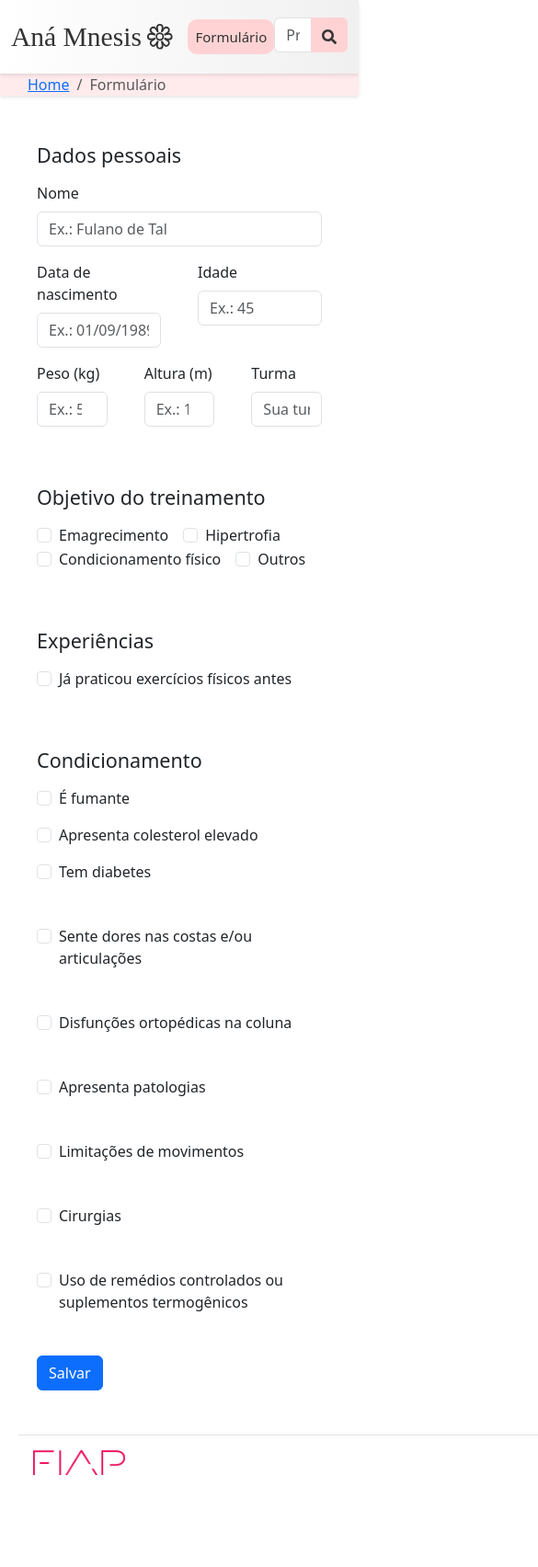
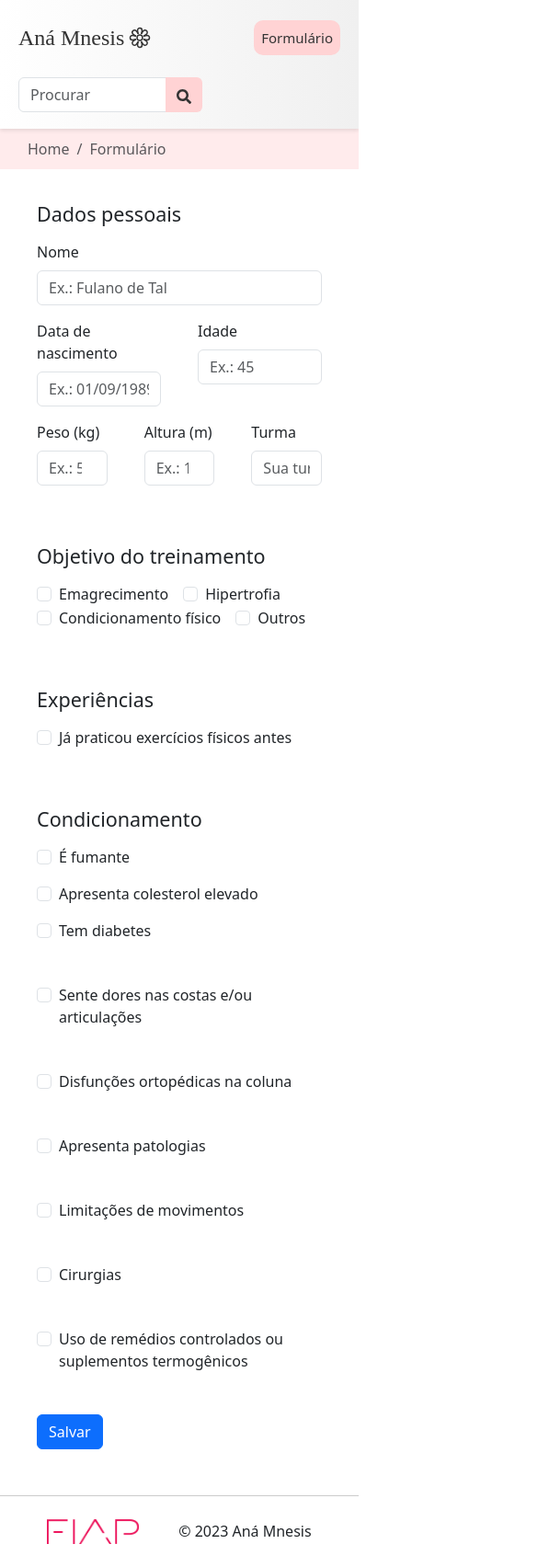
Before and after one commit to siloke/formulario-anamnese, a React (Vite) app: page / in a window 390 px wide. Shown: the top 1704 px of the page at 92% size, 585 px wide, since content can reach past the window. Before the commit the page ends 1644 px from the top, so only its background shows below. Built offline with nearby package versions, Linux system fonts and the light colour scheme.

Commit message:
responsividade e otimização

```diff
--- a/src/App.jsx
+++ b/src/App.jsx
@@ -12,15 +12,10 @@ import Footer from "./components/Footer/Footer.jsx";
 const getAge = dateString => {
   const date = new Date();
   const birthDate = new Date(dateString);
-  let age = date.getFullYear() - birthDate.getFullYear();
+  const age = date.getFullYear() - birthDate.getFullYear();
 
   date.setFullYear(birthDate.getFullYear());
-
-  if (date < birthDate) {
-    age--;
-  }
-
-  return age;
+  return date < birthDate ? age - 1 : age;
 }
 
 const App = () => {
@@ -29,7 +24,7 @@ const App = () => {
   const [elemento, setElemento] = useState('');
   const commands = [
     {
-      command: ["próximo", "próxima", "ok"],
+      command: ["próxim(o)(a)", "ok"],
       callback: () => avancarEntrada(true)
     },
     {
@@ -37,7 +32,7 @@ const App = () => {
       callback: () => avancarEntrada(false)
     },
     {
-      command: "escreva *",
+      command: ["escrev(a)(e) *"],
       callback: (texto) => {
         if (texto) {
           formik.setFieldValue(elemento.name, texto)
@@ -52,7 +47,9 @@ const App = () => {
       command: ["confere", "marcar"],
       callback: () => {
         if (elemento.type === 'checkbox') {
-          console.log(formik.setFieldValue(elemento.name, !formik.values[elemento.name]))
+          formik.setFieldValue(elemento.name, !formik.values[elemento.name]).then(
+            () => setTimeout(() => avancarEntrada(true), 100)
+          )
         }
       }
     },
@@ -148,7 +145,7 @@ const App = () => {
     <>
       <Header/>
       <Breadcumb/>
-      <Box maxWidth={1000} width="100%" height="100vh" m="0 auto" p={20}>
+      <Box maxWidth={1000} m="0 auto" p={20}>
         <Form ref={formRef} onSubmit={formik.handleSubmit}>
           <Box mx={20} className="my-3">
             <h4>Dados pessoais</h4>
@@ -532,11 +529,10 @@ const App = () => {
           <Box mx={20}>
             <Button variant="primary" type="submit">Salvar</Button>
           </Box>
-          <Footer/>
         </Form>
       </Box>
+      <Footer/>
     </>
-
   );
 }
 
--- a/src/components/Breadcrumbs/Breadcumb.jsx
+++ b/src/components/Breadcrumbs/Breadcumb.jsx
@@ -4,8 +4,8 @@ import {StyledBreadcumb} from "./StyledBreadcumb.jsx";
 export const Breadcumb = () => {
     return (
         <StyledBreadcumb>
-            <Breadcrumb>
-                <Breadcrumb.Item href="#" className="b-item">Home</Breadcrumb.Item>
+            <Breadcrumb className="b">
+                <Breadcrumb.Item href="#" className="b-item" active>Home</Breadcrumb.Item>
                 <Breadcrumb.Item href="#" className="b-item" active> Formulário</Breadcrumb.Item>
             </Breadcrumb>
         </StyledBreadcumb>
--- a/src/components/Breadcrumbs/StyledBreadcumb.jsx
+++ b/src/components/Breadcrumbs/StyledBreadcumb.jsx
@@ -2,14 +2,17 @@ import styled from "styled-components";
 import {Box} from "reflexbox";
 
 export const StyledBreadcumb = styled(Box)`
-  width: 100%;
-  height: auto;
   text-decoration: none;
   background-color: #FFEBEC;
-  padding: 0 30px;
-  box-shadow: 0 2px 4px rgba(0, 0, 0, 0.1); /* Adicione a sombra desejada */
+  padding: 10px 30px;
+  padding
+  box-shadow: 0 2px 4px rgba(0, 0, 0, .1);
 
-  .breadcrumb-item {
+  .b * {
+    margin: 0
+  }
+
+  .b-item {
     text-decoration: none;
   }
 `
--- a/src/components/Footer/Footer.jsx
+++ b/src/components/Footer/Footer.jsx
@@ -2,20 +2,20 @@ import React from 'react';
 import { Container, Row, Col } from 'react-bootstrap';
 import {StyledFooter} from "./StyledFooter.jsx";
 import logo from '../../assets/images/logo-fiap.png'
+import { Box, Flex } from 'reflexbox';
+
 const Footer = () => {
     return (
-        <StyledFooter>
-            <footer className="mt-5">
-                <Container fluid={true}>
-                    <Row className="border-top justify-content-between p-3">
-                        <Col className="p-0" md={3} sm={12}>
-                            <img src={logo} alt="Logo da FIAP"/>
-                        </Col>
-                        <Col className="p-0 d-flex justify-content-end" md={3}>
-                            © 2023 Aná Mnesis
-                        </Col>
-                    </Row>
-                </Container>
+        <StyledFooter mt={30}>
+            <footer>
+                <Flex justifyContent="space-around" alignItems="center" px={20} py={10} flexWrap="wrap">
+                    <Box py={15} ml={10}>
+                        <img src={logo} alt="Logo da FIAP"/>
+                    </Box>
+                    <Box py={15} mr={10}>
+                        <span>© 2023 Aná Mnesis</span>
+                    </Box>
+                </Flex>
             </footer>
         </StyledFooter>
     );
--- a/src/components/Footer/StyledFooter.jsx
+++ b/src/components/Footer/StyledFooter.jsx
@@ -2,11 +2,9 @@ import styled from "styled-components";
 import {Box} from "reflexbox";
 
 export const StyledFooter = styled(Box)`
-  width: 100vh;
-  height: auto;
+  border-top: 1px solid #0003;
 
   img {
     width: 100px;
   }
-
 `
--- a/src/components/Header/Header.jsx
+++ b/src/components/Header/Header.jsx
@@ -13,17 +13,18 @@ function Header() {
             <Navbar className="container-navbar">
                 <Container className="container-header">
 
-                    <Navbar.Brand className="logo" href="#home"> Aná Mnesis <IoFlowerOutline /></Navbar.Brand>
+                    <Navbar.Brand className="logo" href="#home">
+                        Aná Mnesis
+                        <IoFlowerOutline />
+                    </Navbar.Brand>
 
-                    <Nav className="me-auto">
+                    <Nav>
                         <Nav.Link href="#home" className="links">Formulário</Nav.Link>
                     </Nav>
 
-                    <InputGroup className="mb-1">
+                    <InputGroup className="search">
                         <Form.Control
                             placeholder="Procurar"
-                            aria-label="Recipient's username"
-                            aria-describedby="basic-addon2"
                         />
                         <Button style={{backgroundColor: "#FFD3D4", border: "none"}}>
                             <FaSearch className="lupa"/>
--- a/src/components/Header/StyledHeader.jsx
+++ b/src/components/Header/StyledHeader.jsx
@@ -2,24 +2,17 @@ import styled from "styled-components";
 import { Box } from "reflexbox";
 
 export const StyledHeader = styled(Box)`
-
   .container-navbar {
     background: linear-gradient(to left, #f0f0f0, #ffffff);
     box-shadow: 0 2px 4px rgba(0, 0, 0, 0.1);
-    height: 80px;
-    width: 100%;
   }
 
   .logo {
-    font-size: 3.5vh;
-    height: auto;
-    width: 25vh;
+    font-size: 1.5rem;
     display: flex;
     align-items: center;
-    justify-content: center;
     gap: 5px;
     color: #333333;
-    border-radius: 15px;
     font-family: 'Dancing Script', cursive;
   }
 
@@ -29,27 +22,27 @@ export const StyledHeader = styled(Box)`
 
   .container-header {
     display: flex;
-    width: 100%;
-    height: auto;
+    flex-wrap: wrap;
     align-content: center;
+    justify-content: space-between;
+    gap: 20px;
+    padding: 10px 20px
   }
 
-  .mb-1 {
-    width: 30%;
-  }
   .links {
     color: #333333;
     font-size: 15px;
     transition: color 0.3s ease, transform 0.3s ease;
-    width: auto;
-    height: auto;
     background-color: #FFD3D4;
     border-radius: 10px;
   }
 
+  .search {
+    max-width: 200px
+  }
+
   .links:hover {
     transform: scale(1.1);
-    font-weight: bold;
   }
 
 `
```
Also changed, not shown: 1 other file (tests, documents, lock files or other folders).
